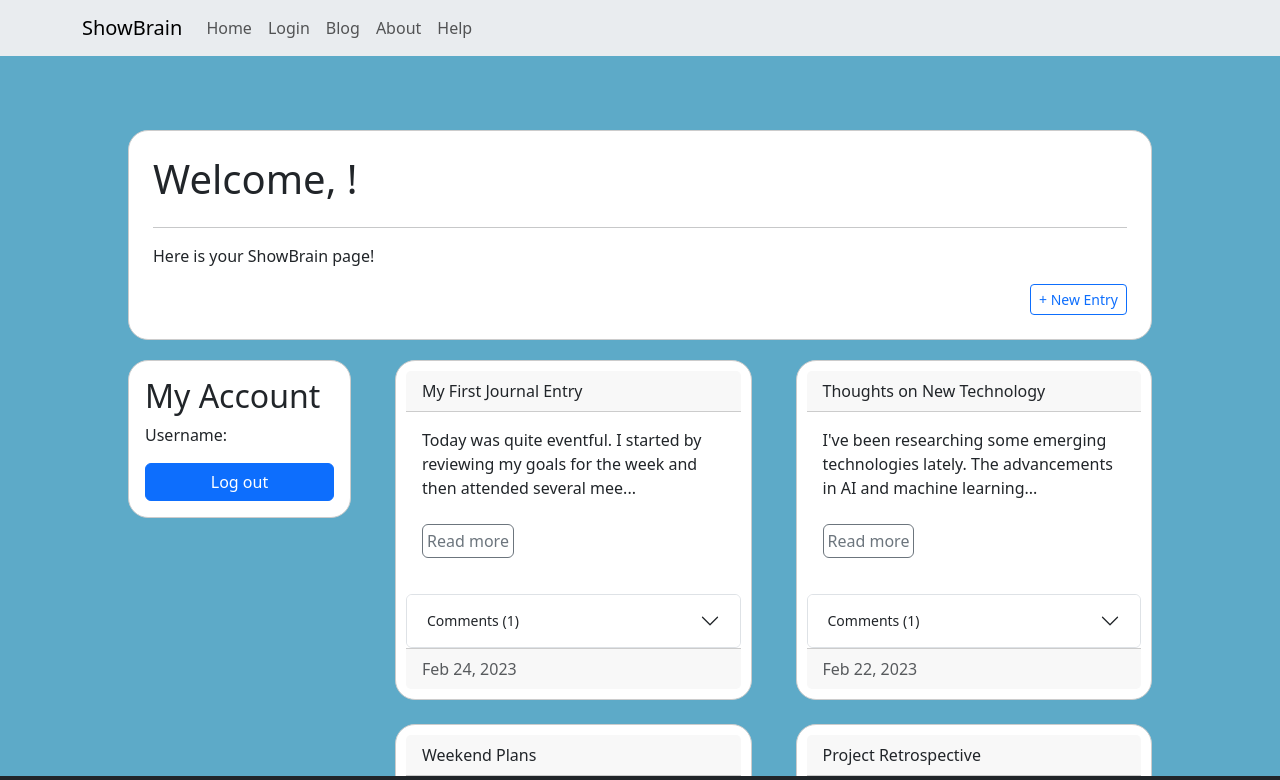
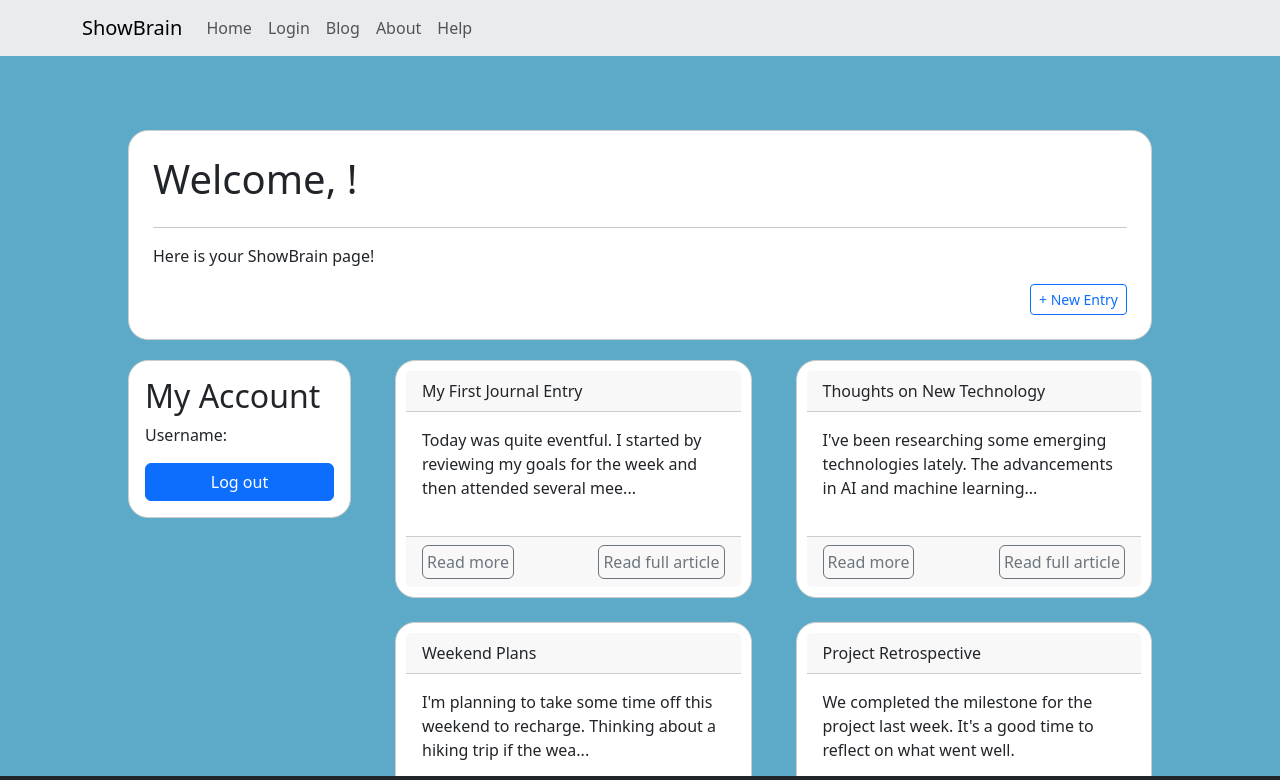
Before and after one commit to adammharris/startup, a React (Vite) app: page /dashboard in a window 1280 px wide. Shown: the top 780 px of the page. Built offline with nearby package versions, Linux system fonts and the light colour scheme.

Commit message:
Modal and README update

```diff
--- a/src/dashboard/Article.jsx
+++ b/src/dashboard/Article.jsx
@@ -3,6 +3,7 @@ import Card from 'react-bootstrap/Card'
 import { Button } from 'react-bootstrap';
 import Comments from './Comments';
 import Stack from 'react-bootstrap/Stack';
+import Modal from 'react-bootstrap/Modal';
 
 export default function Article({article}) {
     const getPreviewText = (content) => {
@@ -11,6 +12,7 @@ export default function Article({article}) {
     };
 
     const [expanded, setExpanded] = useState(false);
+    const [showModal, setShowModal] = useState(false);
 
     const toggleExpanded = () => {
         setExpanded(!expanded);
@@ -25,7 +27,11 @@ export default function Article({article}) {
                         ? article.content
                         : getPreviewText(article.content
                     )}
-                    <br/> <br/>
+                </Card.Text>
+
+
+            </Card.Body>
+            <Card.Footer className="text-muted">
                 <Stack direction="horizontal">
                     {article.content.length > 100 && (
                         <Button
@@ -36,21 +42,42 @@ export default function Article({article}) {
                             {expanded ? 'Show less' : 'Read more'}
                         </Button>
                     )}
-                        {expanded && (
                     <Button
                         variant="outline-secondary"
                         className="p-1 ms-auto"
+                        onClick={() => setShowModal(true)}
                     >
                         Read full article
                     </Button>
+                </Stack>
+            </Card.Footer>
+
+            {showModal && (
+                <Modal
+                    show={() => setShowModal(true)}
+                    onHide={() => setShowModal(false)}
+                    size="lg"
+                    centered
+                >
+                    <Modal.Header>
+                        <Modal.Title>
+                            {article.title}
+                        </Modal.Title>
+                    </Modal.Header>
+                    <Modal.Body>
+                        <p>{article.content}</p>
+                    </Modal.Body>
+                    <Modal.Footer>
+                        <Stack direction="horizontal" className="w-100" gap={3}>
+                            <Comments accordionKey={`comments-${article.id}`}/>
+                            <Button onClick={() => setShowModal(false)} className="ms-auto">
+                                Close
+                            </Button>
+                        </Stack>
+
+                    </Modal.Footer>
+                </Modal>
             )}
-                    </Stack>
-                </Card.Text>
-
-
-            </Card.Body>
-            <Comments accordionKey={`comments-${article.id}`}/>
-            <Card.Footer className="text-muted">{article.date}</Card.Footer>
         </Card>
     )
 }
--- a/src/dashboard/Comments.jsx
+++ b/src/dashboard/Comments.jsx
@@ -39,7 +39,7 @@ export default function Comments({ accordionKey = "0" }) {
     };
 
     return (
-        <Accordion defaultActiveKey="">
+        <Accordion defaultActiveKey="" className="w-100">
             <Accordion.Item eventKey={accordionKey}>
                 <Accordion.Header>
                     <small>{comments.length > 0 ? `Comments (${comments.length})` : "Comments"}</small>
```
Also changed, not shown: 1 other file (tests, documents, lock files or other folders). Lines whose indentation alone changed are shown as unchanged.
